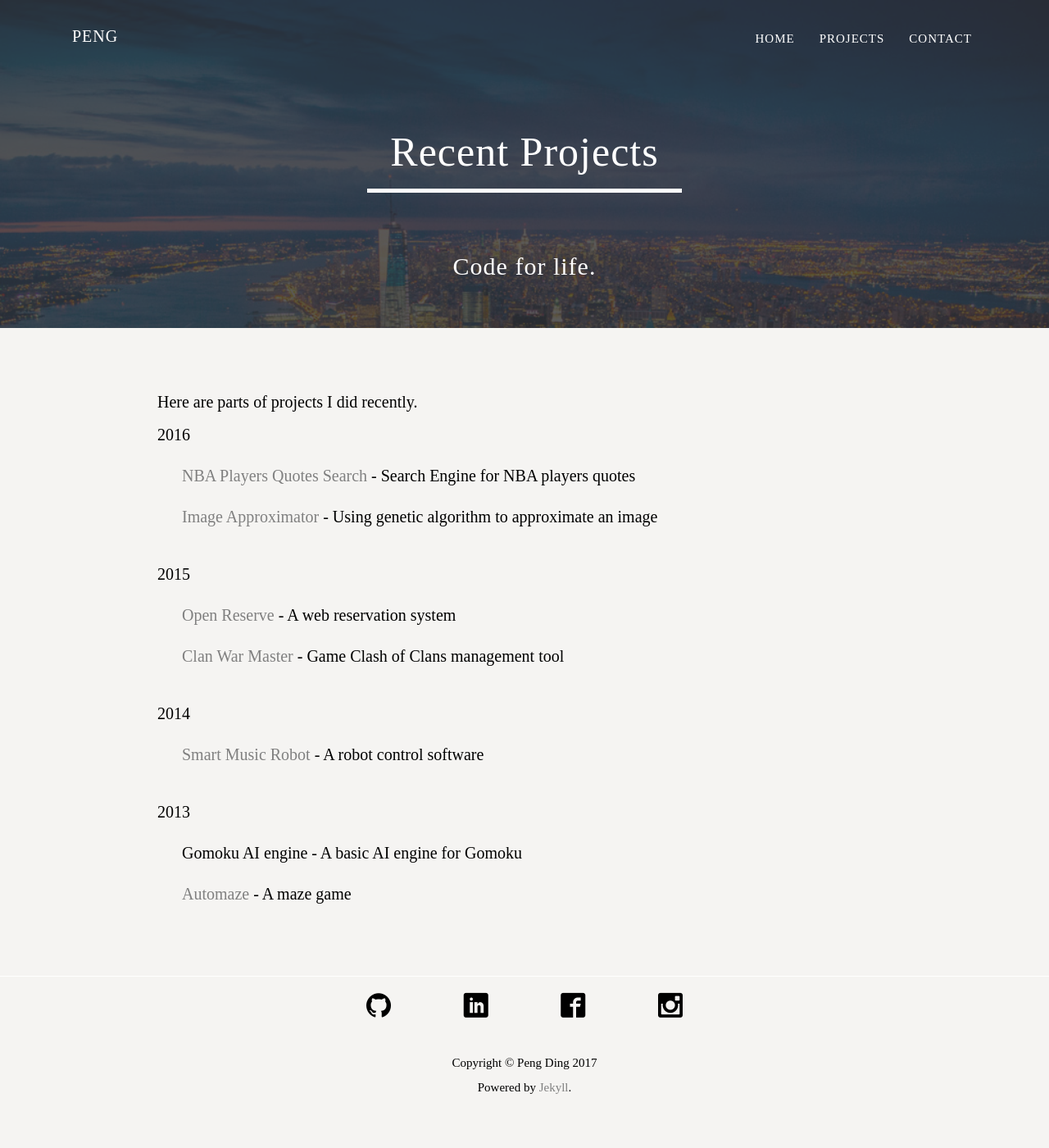
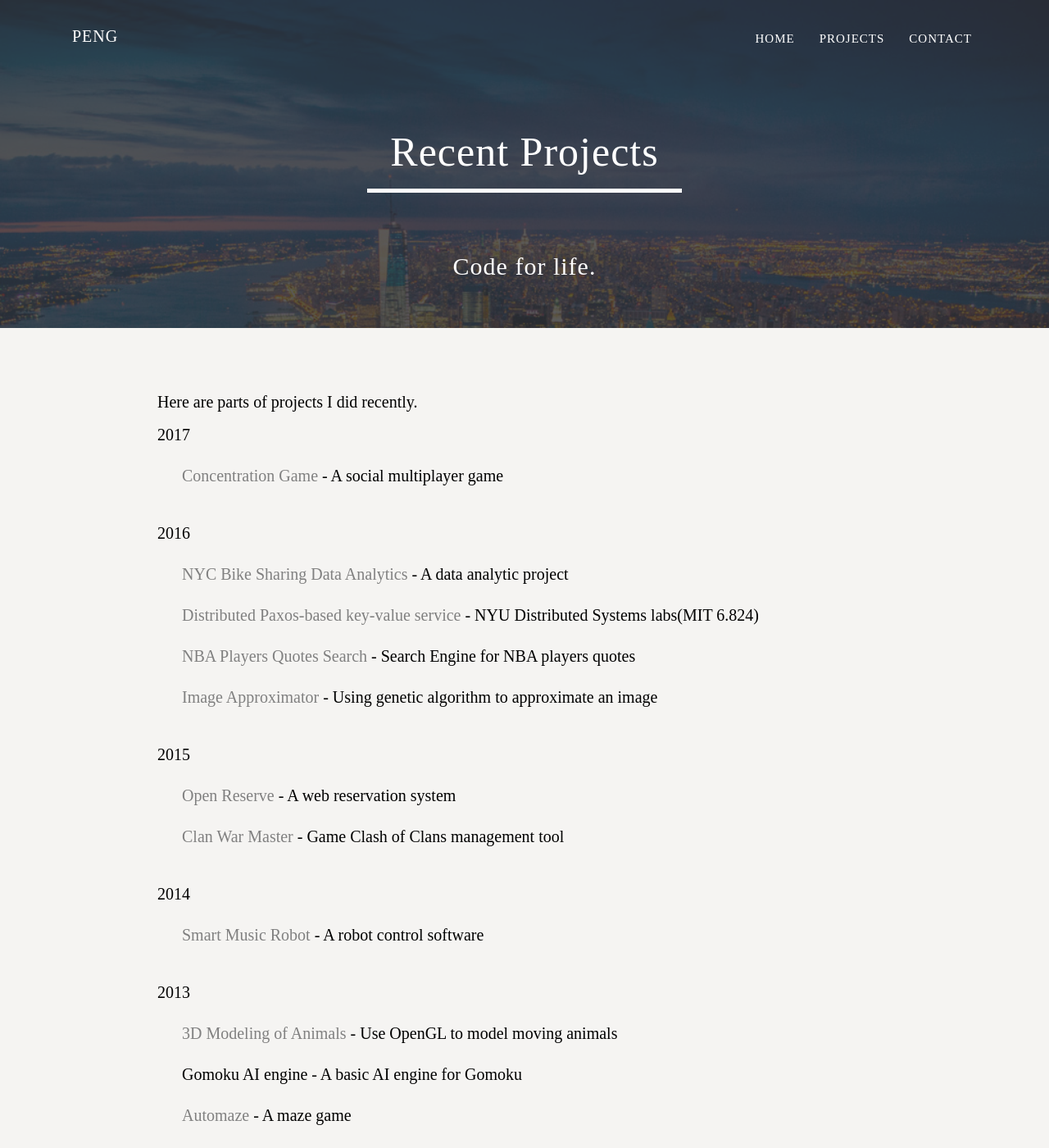
Before and after one commit to DING-PENG/DING-PENG.github.io, a Jekyll site: the page built from projects.html, in a window 1280 px wide and 1400 px high. Shown: the whole window at 82% size. Built offline with Jekyll 4.4.1, drawn with Linux system fonts in a browser that asks for light colours; some web fonts are replaced.

Commit message:
update 2017

```diff
--- a/index.html
+++ b/index.html
@@ -7,6 +7,6 @@ h2: Code for life.
 
 <section class="home">
     <p>Hi, I'm Peng Ding. I'm a Computer Science graduate student at <a href="http://www.nyu.edu">New York University</a>, <a href="http://www.cims.nyu.edu">Courant Institute of Mathematical Sciences</a>. I used to be a software engineer intern at <a href="http://www.walmartlabs.com">@WalmartLabs</a> and <a href="https://www.easilydo.com">EasilyDo</a>. I got my bachelor degree from <a href="http://en.scut.edu.cn">South China University of Technology</a>, <a href="http://www2.scut.edu.cn/software-en/">School of Software Engineering</a>.</p>
-    <p>I'm a passionate programmer, I started learning coding when I'm only 10 years old. Changing the world with softwares is always my dream.</p>
-    <p>My previous work mainly focus on Python, Java and C++ development. However, I am eager to learn any technologies. I am currently learn about Scala, Storm and some big data technologies.</p>
+    <p>I'm a passionate programmer, I started learning coding when I was only 10 years old. Changing the world with technology is always my dream.</p>
+		<!--<p>My previous work mainly focus on Python, Java and C++ development. However, I am eager to learn any technologies. I am currently learn about Scala, Storm and some big data technologies.</p>-->
 </section>
--- a/projects.html
+++ b/projects.html
@@ -7,10 +7,18 @@ h2: Code for life.
 
 <section class="pro">
     <h3>Here are parts of projects I did recently.</h3>
-    <div class="year">
+		<div class="year">
+				<h4>2017</h4>
+				<ul>
+						<li><a href="http://www.thematchmatch.com">Concentration Game</a> - A social multiplayer game</li>
+				</ul>
+		</div>
+		<div class="year">
         <h4>2016</h4>
         <ul>
-            <li><a href="/proj/nbaqs">NBA Players Quotes Search</a> - Search Engine for NBA players quotes</li>
+						<li><a href="/proj/bike">NYC Bike Sharing Data Analytics</a> - A data analytic project</li>
+						<li><a href="http://www.news.cs.nyu.edu/~jinyang/fa16-ds/labs/">Distributed Paxos-based key-value service</a> - NYU Distributed Systems labs(MIT 6.824)</li>
+					  <li><a href="/proj/nbaqs">NBA Players Quotes Search</a> - Search Engine for NBA players quotes</li>
             <li><a href="/proj/imgapprox">Image Approximator</a> - Using genetic algorithm to approximate an image</li>
         </ul>
     </div>
@@ -30,8 +38,8 @@ h2: Code for life.
     <div class="year">
         <h4>2013</h4>
         <ul>
-			<!--<li><a href="/proj/cg">3D Modeling of Animals</a> - Use OpenGL to model moving animals</li>-->
-            <li>Gomoku AI engine</a> - A basic AI engine for Gomoku</li>
+						<li><a href="/proj/cg">3D Modeling of Animals</a> - Use OpenGL to model moving animals</li>
+            <li>Gomoku AI engine - A basic AI engine for Gomoku</li>
             <li><a href="/proj/automaze">Automaze</a> - A maze game</li>
         </ul>
     </div>
```
Also changed, not shown: proj/qrobot.html (line endings or trailing spaces), 1 other file.
